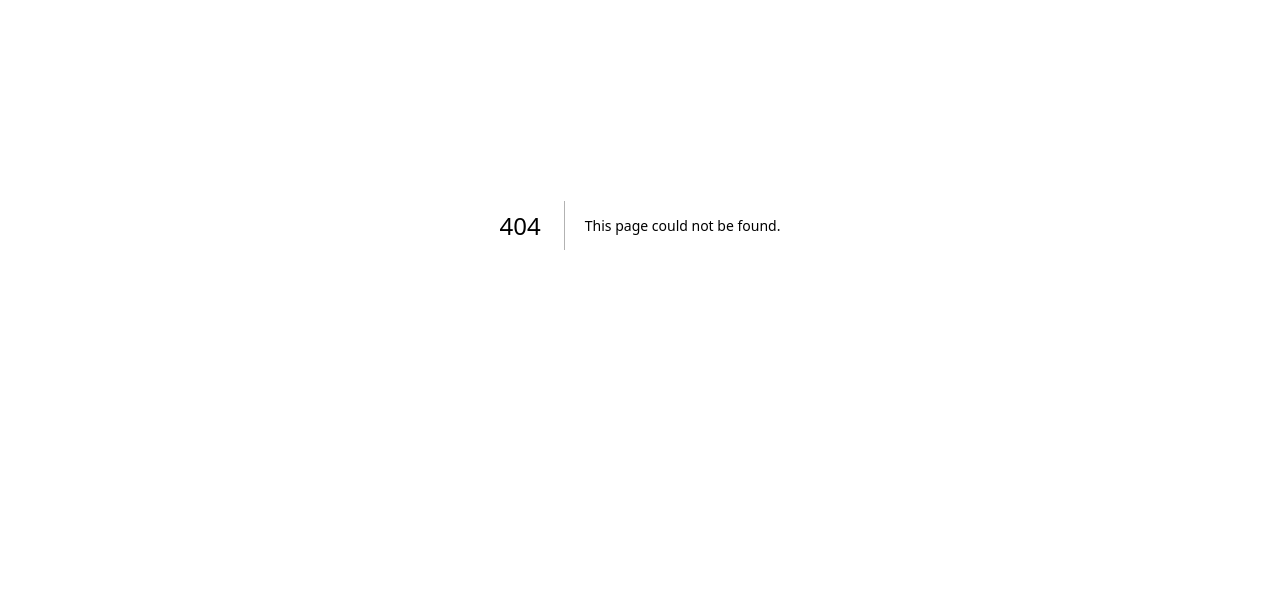
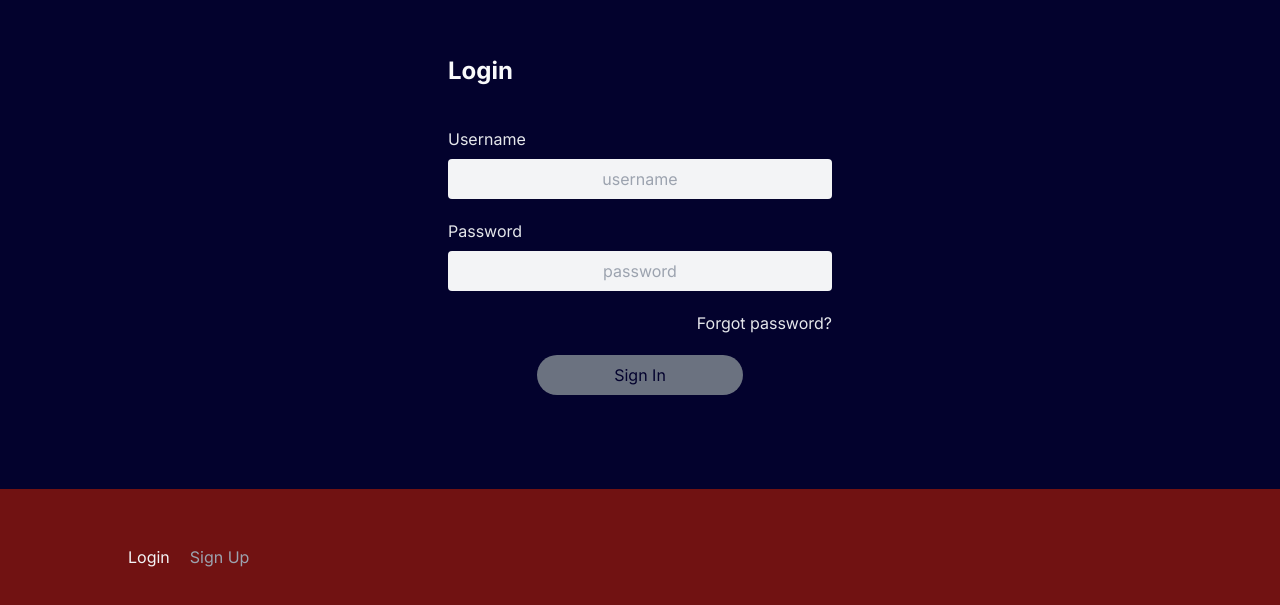
Before and after one commit to chingu-voyages/v46-tier3-team-28, a Next.js app: page /login in a window 1280 px wide. Before the commit this address had no page. Shown: the part 175-780 px from the top of the page. Built offline with nearby package versions, Linux system fonts and the light colour scheme.

Commit message:
Create a login page

```diff
--- /dev/null
+++ b/src/app/login/page.tsx
@@ -0,0 +1,14 @@
+import React from "react";
+import BottomNav from "@/components/BottomNav";
+import LoginForm from "@/components/LoginForm";
+
+const LoginPage = () => {
+  return (
+    <main className="w-full h-screen flex items-center justify-center flex-col bg-[#03022D]">
+      <LoginForm />
+      <BottomNav />
+    </main>
+  );
+};
+
+export default LoginPage;
--- /dev/null
+++ b/src/components/BottomNav.tsx
@@ -0,0 +1,19 @@
+import React from "react";
+import Link from "next/link";
+
+const BottomNav = () => {
+  return (
+    <nav className="bg-[#711212] w-full h-fit py-14 pl-[10%] flex flex-row gap-5 fixed inset-x-0 bottom-0">
+      <li className="list-none text-gray-100 hover:text-gray-50">
+        {" "}
+        <Link href="login">Login</Link>
+      </li>
+      <li className="list-none text-gray-400 hover:text-gray-50">
+        {" "}
+        <Link href="register">Sign Up</Link>
+      </li>
+    </nav>
+  );
+};
+
+export default BottomNav;
--- /dev/null
+++ b/src/components/LoginForm.tsx
@@ -0,0 +1,69 @@
+"use client";
+import React, { useState } from "react";
+
+const LoginForm = () => {
+  function validateLogin(e: any) {
+    e.preventDefault();
+  }
+
+  const [username, setUsername] = useState("");
+  const [password, setPassword] = useState("");
+
+  return (
+    <form
+      onSubmit={validateLogin}
+      className="h-fit flex flex-col gap-10 w-full md:w-[50%] lg:w-[40%] xl:w-[40%] px-[5%] text-gray-200"
+    >
+      <h2 className="text-gray-50 text-2xl font-bold text-center md:text-left lg:text-left xl:text-left">
+        Login
+      </h2>
+
+      <fieldset className="flex flex-col gap-5">
+        <fieldset className="flex flex-col gap-2">
+          <label>Username</label>
+          <input
+            className="text-[#03022D] w-full bg-gray-100 text-center p-2 outline-none rounded-sm"
+            type="text"
+            name="username"
+            placeholder="username"
+            value={username}
+            onChange={(e) => setUsername(e.target.value)}
+            required
+            onInvalid={(e) =>
+              e.target.setCustomValidity(
+                "Please type your registered username."
+              )
+            }
+            onInput={(e) => e.target.setCustomValidity("")}
+          />
+        </fieldset>
+        <fieldset className="flex flex-col gap-2">
+          <label>Password</label>
+          <input
+            className="text-[#03022D] w-full bg-gray-100 text-center p-2 outline-none rounded-sm"
+            type="password"
+            name="password"
+            placeholder="password"
+            value={password}
+            onChange={(e) => setPassword(e.target.value)}
+            required
+            onInvalid={(e) =>
+              e.target.setCustomValidity("Please type your password.")
+            }
+            onInput={(e) => e.target.setCustomValidity("")}
+          />
+        </fieldset>
+        <p className="w-full flex flex-row justify-end cursor-pointer">
+          Forgot password?
+        </p>
+        <input
+          className="bg-gray-500 text-[#03022D] w-fit flex self-center py-2 px-[20%] rounded-full hover:bg-gray-100 cursor-pointer"
+          type="submit"
+          value="Sign In"
+        />
+      </fieldset>
+    </form>
+  );
+};
+
+export default LoginForm;
```
